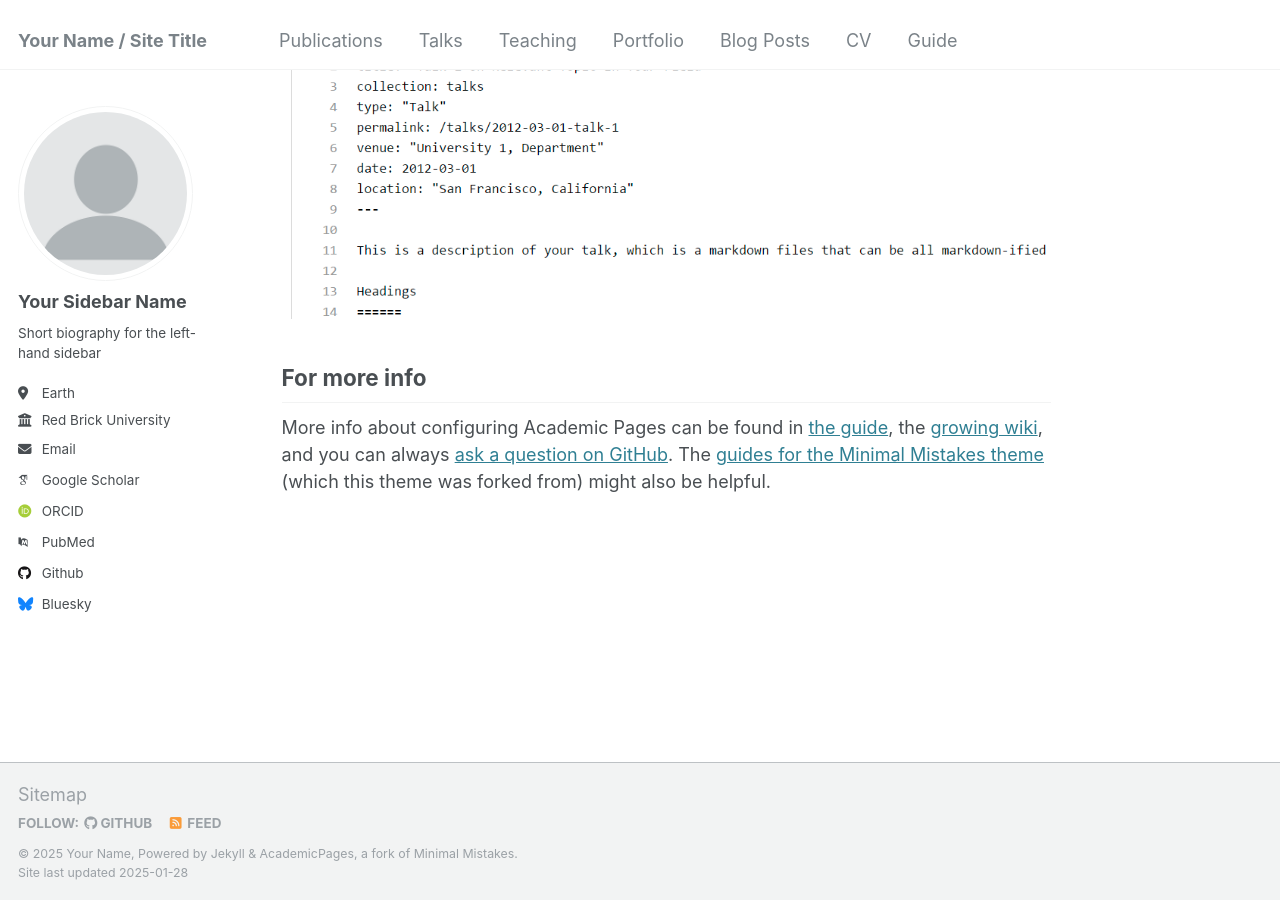
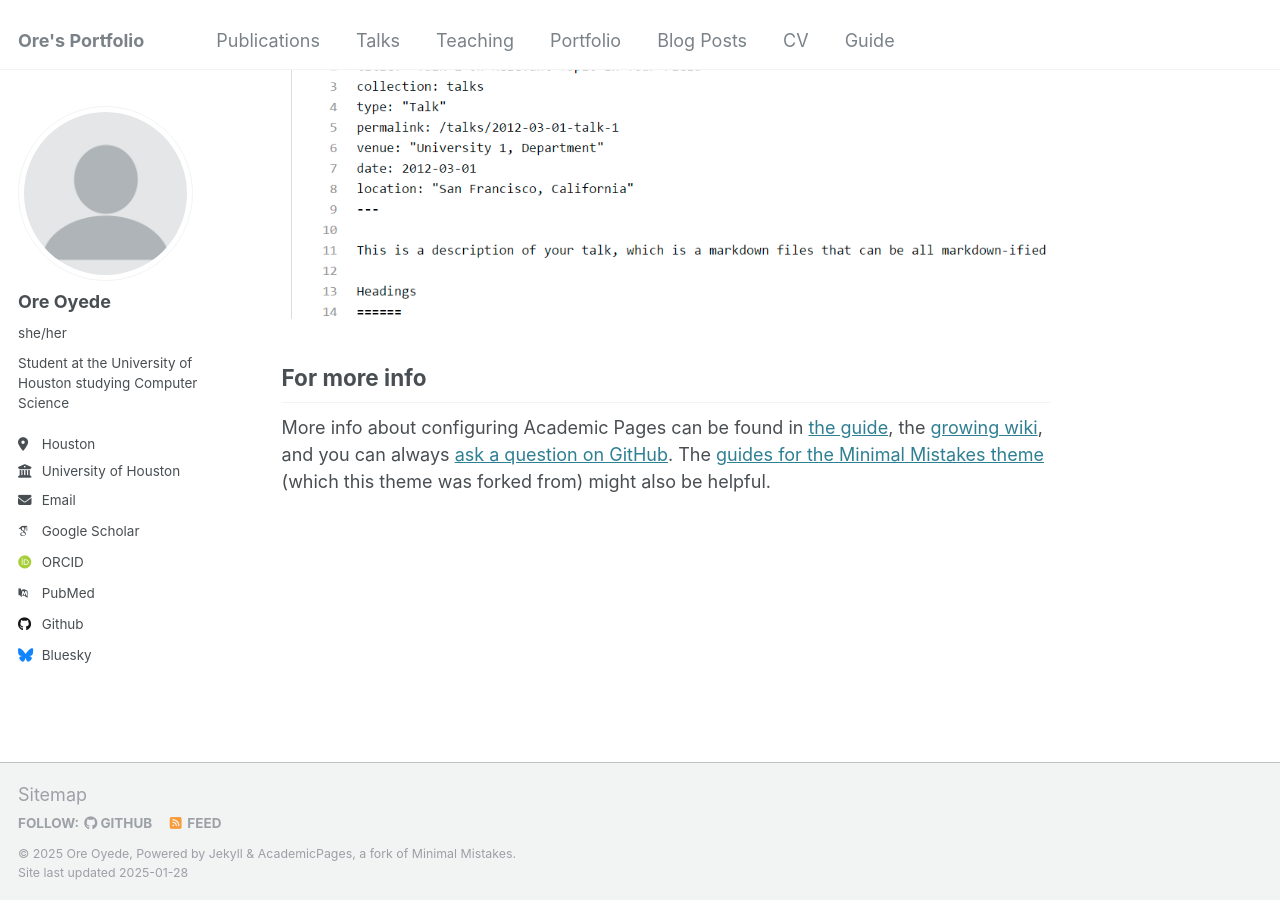
Before and after one commit to OresCorner/OresCorner.github.io, a Jekyll site: the page built from _pages/about.md, in a window 1280 px wide and 900 px high, scrolled down 2643 px. Built offline with Jekyll 4.4.1, drawn with Linux system fonts in a browser that asks for light colours; some web fonts are replaced.

Commit message:
Update _config.yml
Add name and other about me description

```diff
--- a/_config.yml
+++ b/_config.yml
@@ -8,9 +8,9 @@
 
 # Basic Site Settings
 locale                   : "en-US"
-title                    : "Your Name / Site Title"
+title                    : "Ore's Portfolio"
 title_separator          : "-"
-name                     : &name "Your Name"
+name                     : "Ore Oyede"
 description              : &description "personal description"
 url                      : https://academicpages.github.io # the base hostname & protocol for your site e.g. "https://[your GitHub username].github.io"
 baseurl                  : "" # the subpath of your site, e.g. "/blog"
@@ -22,13 +22,13 @@ repository               : "academicpages/academicpages.github.io"
 author:
   # Biographic information
   avatar           : "profile.png"
-  name             : "Your Sidebar Name"
-  pronouns         : # example: "she/her"
-  bio              : "Short biography for the left-hand sidebar"
-  location         : "Earth"
-  employer         : "Red Brick University"
+  name             : "Ore Oyede"
+  pronouns         : "she/her"
+  bio              : "Student at the University of Houston studying Computer Science"
+  location         : "Houston"
+  employer         : "University of Houston"
   uri              : # URL
-  email            : "none@example.org"
+  email            : "oreoluwapo4975@gmail.com"
 
   # Academic websites
   arxiv            : # URL - Update with the correct link to your profile
```
